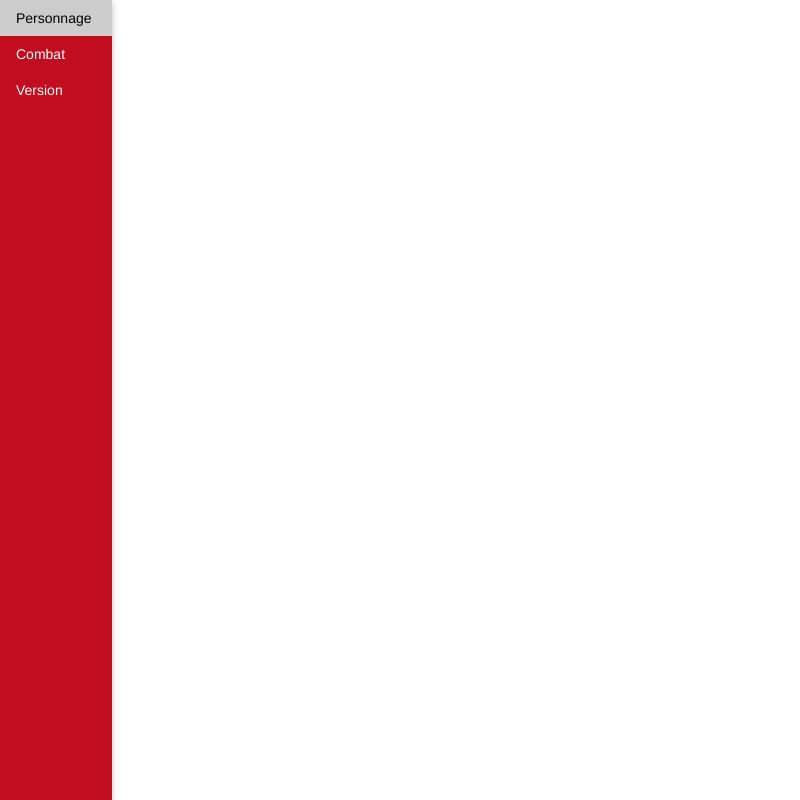
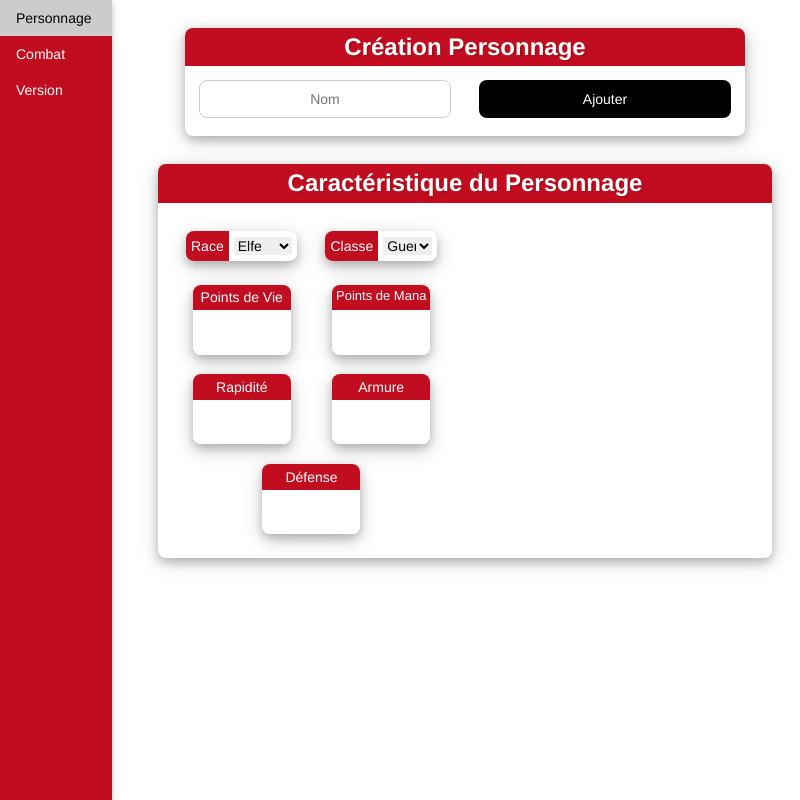
Before and after one commit to Jerem2801/DragonAge_BattleManager, an Electron app: page index.html in a window 800 px wide. Drawn offline with nearby package versions, Linux system fonts and the light colour scheme; no server answers.

Commit message:
pv, pm, speed, armor and defense

```diff
--- a/Battle Manager Dragon Age v0.1.0.txt
+++ b/Battle Manager Dragon Age v0.1.0.txt
@@ -12,20 +12,23 @@ Formulaire à remplir :
 	- Nom
 	- Classe
 	- Race
+
 	- Attributs et Focus
 
 	- Rapidité
 	- Armure
 	- Defense
-
 	- Points de Vie
 	- Points de Mana
 
 	- Arme, jets d'attaque et jet de dégats
+
+
 	- Prouesse Favorite
 	- Sorts
 	- Talents et niveau du talents
 	- Groupe d'armes
+
 	- Equipement avec arme, armure, munitions et objets divers
 
 --- Supprimer un personnage crée ---
--- a/index.html
+++ b/index.html
@@ -23,7 +23,7 @@
         <!-- CHARACTER TAB-->
         <div id="Character" class="w3-container tab" style="display:none;text-align:center;padding:2em">
 
-            <div class="w3-card-4 w3-white w3-round-large center-vert" style="max-width: 40em;">
+            <div class="w3-card-4 w3-white w3-round-large center-vert w3-animate-opacity" style="max-width: 40em;">
 
                 <h3 class="title-container" style="margin:0"><b>Création Personnage</b></h3>
 
@@ -39,65 +39,83 @@
             </div>
 
 
-            <div id="createCharacterModal" style="display:none;margin-top:2em">
+            <div id="createCharacterModal" style="display:block;margin-top:2em">
                 <div class="w3-card-4 w3-white w3-round-large center-vert w3-animate-opacity">
+
                     <h3 class="title-container" style="margin:0"><b>Caractéristique du Personnage</b></h3>
 
                     <div class="w3-row">
+
                         <div class="w3-half" style="padding:1em;">
 
                             <div class="w3-row">
                                 <div class="w3-half" style="padding:1em;">
-                                    <label class="labelStyle"><h4 class="labelStyle" style="margin:0"><b>Race</b></h4></label>
-                                    <select class="w3-select w3-border" name="option" style="text-align:center">
+                                    <div class="flex-container w3-round-large w3-white" style="box-shadow: 0 4px 8px 0 rgba(0, 0, 0, 0.2), 0 6px 20px 0 rgba(0, 0, 0, 0.19);">
+                                        <div class="ss border-leftll" style="flex-grow: 1;">Race</div>
+                                        <div class="border-rightll" style="flex-grow: 4;">
+                                            <select class="w3-border-0" name="option">
                                                 <option value="elven">Elfe</option>
                                                 <option value="human">Humain</option>
                                                 <option value="dwarf">Nain</option>
                                                 <option value="qunari">Qunari</option>
                                             </select>
                                         </div>
+                                    </div>
+                                </div>
                                 <div class="w3-half" style="padding:1em;">
-                                    <label class="labelStyle"><h4 style="margin:0"><b>Classe</h4></b></label>
-                                    <select class="w3-select w3-border" name="option">
+                                    <div class="flex-container w3-round-large w3-white" style="box-shadow: 0 4px 8px 0 rgba(0, 0, 0, 0.2), 0 6px 20px 0 rgba(0, 0, 0, 0.19);">
+                                        <div class="ss border-leftll" style="flex-grow: 1;">Classe</div>
+                                        <div class="border-rightll" style="flex-grow: 4;">
+                                            <select class="w3-border-0" name="option">
                                                 <option value="warrior">Guerrier</option>
                                                 <option value="mage">Mage</option>
                                                 <option value="rogue">Voleur</option>
                                             </select>
                                         </div>
                                     </div>
+                                </div>
+                            </div>
 
                             <div class="w3-row">
-                                <div class="w3-quarter m4" style="padding:1em;">
-                                    <label class="labelStyle"><h4 style="margin:0;"><b>Points de Vie</b></h4></label>
-                                    <input id="speed" class="w3-input w3-round-large center-vert w3-border-0" type="text" style="text-align:center;max-width:5em;" >
+                                <div class="flex-container" style="flex-wrap: wrap;">
+                                    <div class="shadow box w3-round-large" style="flex-grow: 1;text-align: center;padding:0">
+                                        <div class="red" style="margin:0;padding:0.2em;border-top-left-radius : 8px;border-top-right-radius : 8px;">Points de Vie</div>
+                                        <input id="name" class="w3-input w3-border-0 w3-round-large" type="text" style="text-align: center;font-size: 20px">
                                     </div>
-                                <div class="w3-quarter" style="padding:1em;">
-                                    <label class="labelStyle"><h4 style="margin:0"><b>Rapidité</b></h4></label>
-                                    <input id="speed" class="w3-input w3-round-large center-vert w3-border-0" type="text" style="text-align:center;max-width:5em;" >
+                                    <div class="shadow box w3-round-large" style="flex-grow: 1;text-align: center;padding:0">
+                                        <div class="red" style="margin:0;padding:0.2em;border-top-left-radius : 8px;border-top-right-radius : 8px;font-size: 13px;height:25.6px">Points de Mana</div>
+                                        <input id="name" class="w3-input w3-border-0 w3-round-large" type="text" style="text-align: center;font-size: 20px">
                                     </div>
-                                <div class="w3-quarter" style="padding:1em;">
-                                    <label class="labelStyle"><h4 style="margin:0"><b>Armure</b></h4></label>
-                                    <input id="armor" class="w3-input w3-round-large center-vert w3-border-0" type="text" style="text-align:center;max-width:5em;" >
+                                    <div class="shadow box w3-round-large" style="flex-grow: 1;text-align: center;padding:0">
+                                        <div class="red" style="margin:0;padding:0.2em;border-top-left-radius : 8px;border-top-right-radius : 8px;">Rapidité</div>
+                                        <input id="name" class="w3-input w3-border-0 w3-round-large" type="text" style="text-align: center;font-size: 20px">
                                     </div>
-                                <div class="w3-quarter" style="padding:1em;">
-                                    <label class="labelStyle"><h4 style="margin:0"><b>Défense</b></h4></label>
-                                    <input id="defence" class="w3-input w3-round-large center-vert w3-border-0" type="text" style="text-align:center;max-width:5em;" >
+                                    <div class="shadow box w3-round-large" style="flex-grow: 1;text-align: center;padding:0">
+                                        <div class="red" style="margin:0;padding:0.2em;border-top-left-radius : 8px;border-top-right-radius : 8px;">Armure</div>
+                                        <input id="name" class="w3-input w3-border-0 w3-round-large" type="text" style="text-align: center;font-size: 20px">
+                                    </div>
+                                    <div class="shadow box w3-round-large" style="flex-grow: 1;text-align: center;padding:0">
+                                        <div class="red" style="margin:0;padding:0.2em;border-top-left-radius : 8px;border-top-right-radius : 8px;">Défense</div>
+                                        <input id="name" class="w3-input w3-border-0 w3-round-large" type="text" style="text-align: center;font-size: 20px">
                                     </div>
                                 </div>
 
                             </div>
 
+
+                        </div>
+
                         <div class="w3-half" style="padding:1em;">
-                            <label class="labelStyle"><h4 style="margin:0"><b>Volonté</h4></b></label>
 
 
 
                         </div>
+
                     </div>
 
                 </div>
+
             </div>
-
         </div>
 
         <div id="Fight" class="w3-container tab" style="display:none">
--- a/index.js
+++ b/index.js
@@ -31,7 +31,7 @@ function createWindow () {
     mainWindow = null;
   })
 
-  //mainWindow.webContents.openDevTools();
+  mainWindow.webContents.openDevTools();
 }
 
 app.on('ready', createWindow);
--- a/src/general/general.css
+++ b/src/general/general.css
@@ -1,5 +1,6 @@
 .red{
     background-color:#c10d1f;
+    color:white;
 }
 .title-container{
     text-align: center;
@@ -10,6 +11,14 @@
     background-color: #c10d1f;
     text-shadow: 0.07em 0.07em 0 rgba(0, 0, 0, 0.1);
 }
+
+.tt{
+    border-top-left-radius : 8px;
+    text-shadow: 0.07em 0.07em 0 rgba(0, 0, 0, 0.1);
+}
+
+
+
 .labelStyle{
     text-align: center;
     color:#c10d1f;
@@ -29,6 +38,53 @@ input:focus {
   /* -webkit-transition: 0.5s;
   box-shadow: 0 0 1pt 1pt #ffc61a; */
 }
+
+select:focus {
+  outline: 0;
+  /* -webkit-transition: 0.5s;
+  box-shadow: 0 0 1pt 1pt #ffc61a; */
+}
+
+.flex-container {
+    display: flex;
+}
+
+.flex-container>div {
+    padding: 5px;
+}
+
+select {
+    width: 100%;
+}
+.ss {
+    background-color: #c10d1f;
+    color:white;
+    text-shadow: 0.07em 0.07em 0 rgba(0, 0, 0, 0.1);
+}
+.border-leftll{
+    /* border: 1px solid #c10d1f; */
+    border-top-left-radius: 8px;
+    border-bottom-left-radius: 8px;
+}
+.border-rightll{
+    /* border-right: 1px solid black; */
+    /* border-top: 1px solid black; */
+    /* border-bottom: 1px solid black; */
+    border-top-right-radius: 8px;
+    border-bottom-right-radius: 8px;
+}
+
+.shadow{
+    box-shadow: 0 4px 8px 0 rgba(0, 0, 0, 0.2), 0 6px 20px 0 rgba(0, 0, 0, 0.19);
+}
+.box{
+    margin:0.7em auto;
+    max-width: 7em;
+}
+
+
+
+
 
 
 .glyphicon {
--- a/src/sidebar/sidebar.js
+++ b/src/sidebar/sidebar.js
@@ -13,6 +13,8 @@ function openTab(evt, tab) {
 
 }
 
+openTab(null,"Character");
+
 ipc.send('version');
 
 ipc.on('reponse-version', function (event, arg) {
```
Lines whose indentation alone changed are shown as unchanged.
